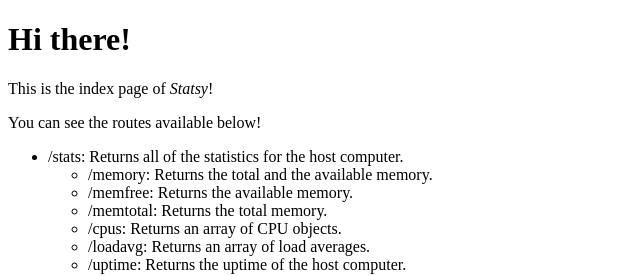
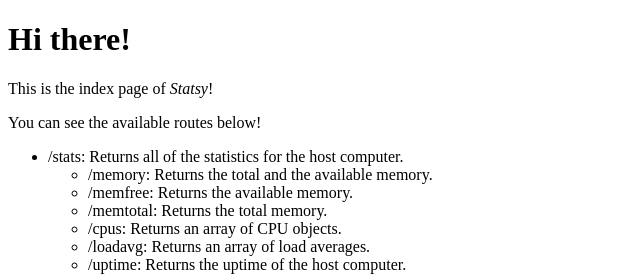
Before and after one commit to erayalkis/statsy, a website: page public/html/index.html in a window 1280 px wide. Shown: the full height of the page, 0-640 px from the left. Drawn offline with Linux system fonts and the light colour scheme.

Commit message:
Fix typo in index.html

```diff
--- a/public/html/index.html
+++ b/public/html/index.html
@@ -10,7 +10,7 @@
 <body>
   <h1>Hi there!</h1>
   <p>This is the index page of <em>Statsy</em>!</p>
-  <p>You can see the routes available below!</p>
+  <p>You can see the available routes below!</p>
 
   <div>
     <ul>
```
